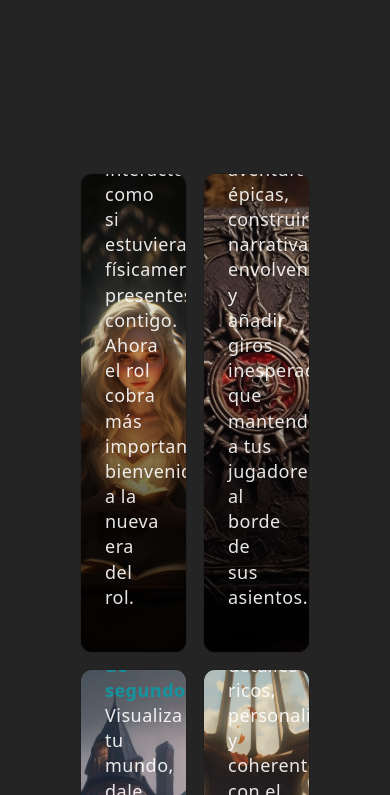
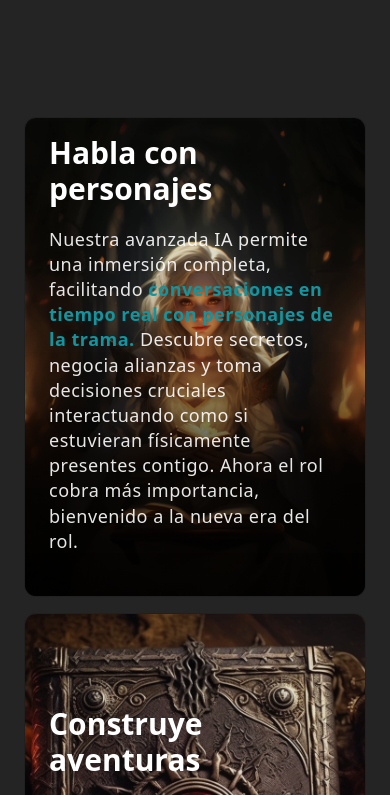
Before and after one commit to rltorresc/Magical20-landingpage, an Astro site: page / in a window 390 px wide. Shown: the part 687-1482 px from the top of the page. Built offline with nearby package versions, Linux system fonts and the light colour scheme; Astro itself is replaced by a stand-in of ours.

Commit message:
Mejoras de responsividad

```diff
--- a/src/components/Bento.astro
+++ b/src/components/Bento.astro
@@ -5,8 +5,8 @@ import BentoItem from "./BentoItem.astro";
 <section
     class={`
     w-full max-w-[1400px]
-    grid grid-cols-10 auto-rows-[30rem] gap-4
-    mx-auto p-20
+    grid lg:grid-cols-10 auto-rows-[30rem] gap-4
+    mx-auto p-6 md:p-20 lg:p-20
     `}
 >
     <BentoItem class="col-span-10 md:col-span-6" title="Habla con personajes">
```
